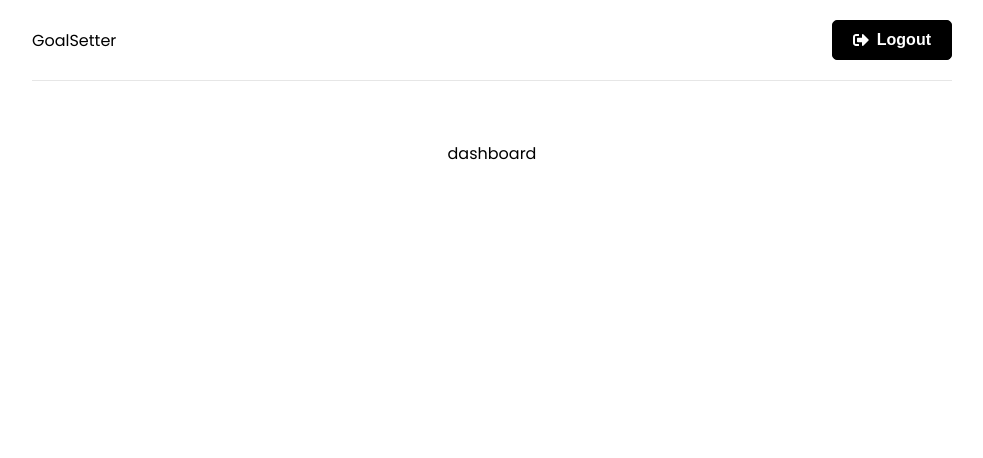
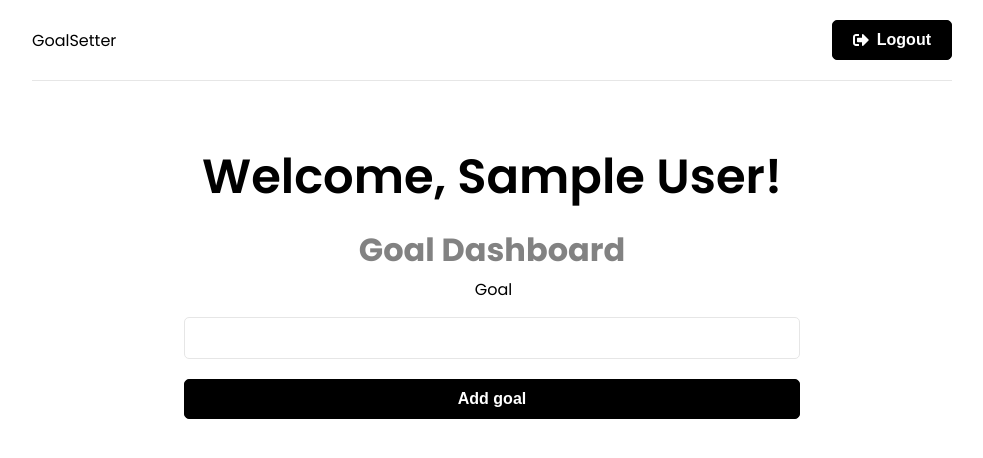
Before and after one commit to ParthParolekar/goals-app-MERN, a React (Create React App) app in the folder frontend/: page / in a window 1280 px wide. Shown: the top 458 px of the page, without its empty margins (148-1131 px from the left). Built offline with nearby package versions, Linux system fonts and the light colour scheme; sample sign-in values are in the browser's storage.

Commit message:
feat: user can create goals/notes

```diff
--- a/frontend/src/app/store.ts
+++ b/frontend/src/app/store.ts
@@ -1,10 +1,12 @@
 import { configureStore } from "@reduxjs/toolkit";
 import authReducer from "../features/auth/authSlice";
 import { useDispatch } from "react-redux";
+import goalReducer from "../features/goals/goalSlice";
 
 export const store = configureStore({
   reducer: {
     auth: authReducer,
+    goals: goalReducer,
   },
 });
 
--- /dev/null
+++ b/frontend/src/components/goalForm/GoalForm.tsx
@@ -0,0 +1,41 @@
+import React, { useState } from "react";
+import { useAppDispatch } from "../../app/store";
+import { createGoal } from "../../features/goals/goalSlice";
+
+const GoalForm = () => {
+  const [text, setText] = useState<string>("");
+  const dispatch = useAppDispatch();
+
+  const formSubmitHandler = (e: React.FormEvent) => {
+    e.preventDefault();
+
+    dispatch(createGoal({text}));
+    setText("");
+  };
+
+  return (
+    <section className="form">
+      <form onSubmit={formSubmitHandler}>
+        <div className="form-group">
+          <label htmlFor="text">Goal</label>
+          <input
+            type="text"
+            name="text"
+            id="text"
+            value={text}
+            onChange={(e: React.ChangeEvent) =>
+              setText((e.target as HTMLInputElement).value)
+            }
+          />
+        </div>
+        <div className="form-group">
+          <button className="btn btn-block" type="submit">
+            Add goal
+          </button>
+        </div>
+      </form>
+    </section>
+  );
+};
+
+export default GoalForm;
--- a/frontend/src/components/index.ts
+++ b/frontend/src/components/index.ts
@@ -1,4 +1,5 @@
 import Header from "./header/Header";
 import Spinner from "./spinner/Spinner";
+import GoalForm from "./goalForm/GoalForm";
 
-export { Header, Spinner };
+export { Header, Spinner, GoalForm };
--- /dev/null
+++ b/frontend/src/features/goals/goalService.ts
@@ -0,0 +1,23 @@
+import axios from "axios";
+import { GoalData } from "./goalSlice";
+
+const API_URL = "/api/goals";
+
+//Create new goal
+const createGoal = async (goalData: GoalData, token: string) => {
+  const config = {
+    headers: {
+      Authorization: `Bearer ${token}`,
+    },
+  };
+
+  const response = await axios.post(API_URL, goalData, config);
+
+  return response.data;
+};
+
+const goalService = {
+  createGoal,
+};
+
+export default goalService;
--- /dev/null
+++ b/frontend/src/features/goals/goalSlice.ts
@@ -0,0 +1,79 @@
+import { PayloadAction, createAsyncThunk, createSlice } from "@reduxjs/toolkit";
+import { RootState } from "../../app/store";
+import goalService from "./goalService";
+
+type Goal = {
+  _id: string;
+  user: string;
+  text: string;
+  createdAt: string;
+  updateAt: string;
+  __v: number;
+};
+
+type InitialState = {
+  goals: Goal[];
+  isError: boolean;
+  isLoading: boolean;
+  isSuccess: boolean;
+  message: string;
+};
+
+export type GoalData = {
+  text: string;
+};
+
+const initialState: InitialState = {
+  goals: [],
+  isError: false,
+  isLoading: false,
+  isSuccess: false,
+  message: "",
+};
+
+//Create New Goal
+export const createGoal = createAsyncThunk(
+  "goals/create",
+  async (goalData: GoalData, { getState, rejectWithValue }) => {
+    console.log((getState() as RootState).auth, goalData.text);
+    try {
+      const token: string = (getState() as RootState).auth!.user!.token;
+      return await goalService.createGoal(goalData, token);
+    } catch (error: any) {
+      const message: string =
+        (error.response &&
+          error.response.data &&
+          error.response.data.message) ||
+        error.message ||
+        error.toString();
+      return rejectWithValue(message);
+    }
+  }
+);
+
+export const goalSlice = createSlice({
+  name: "goal",
+  initialState,
+  reducers: {
+    reset: (state) => initialState,
+  },
+  extraReducers: (builder) => {
+    builder
+      .addCase(createGoal.pending, (state) => {
+        state.isLoading = true;
+      })
+      .addCase(createGoal.fulfilled, (state, action: PayloadAction<Goal>) => {
+        state.isLoading = false;
+        state.isSuccess = true;
+        state.goals.push(action.payload);
+      })
+      .addCase(createGoal.rejected, (state, action: PayloadAction<any>) => {
+        state.isLoading = false;
+        state.isError = true;
+        state.message = action.payload;
+      });
+  },
+});
+
+export const { reset } = goalSlice.actions;
+export default goalSlice.reducer;
--- a/frontend/src/index.css
+++ b/frontend/src/index.css
@@ -130,8 +130,10 @@ h3 {
 }
 
 .form-group label {
-  text-align: left;
+  text-align: center;
   display: block;
+  font-weight: 500;
+  font-size: 1rem;
   margin: 0 0 5px 3px;
 }
 
--- a/frontend/src/pages/Dashboard/Dashboard.tsx
+++ b/frontend/src/pages/Dashboard/Dashboard.tsx
@@ -2,6 +2,7 @@ import React, { useEffect } from "react";
 import { useSelector } from "react-redux";
 import { useNavigate } from "react-router-dom";
 import { RootState } from "../../app/store";
+import { GoalForm } from "../../components";
 
 const Dashboard = () => {
   const navigate = useNavigate();
@@ -13,7 +14,15 @@ const Dashboard = () => {
       navigate("/login");
     }
   }, [user, navigate]);
-  return <div>dashboard</div>;
+  return (
+    <>
+      <section className="heading">
+        <h1>Welcome, {user && user.name}!</h1>
+        <p>Goal Dashboard</p>
+        <GoalForm />
+      </section>
+    </>
+  );
 };
 
 export default Dashboard;
```
